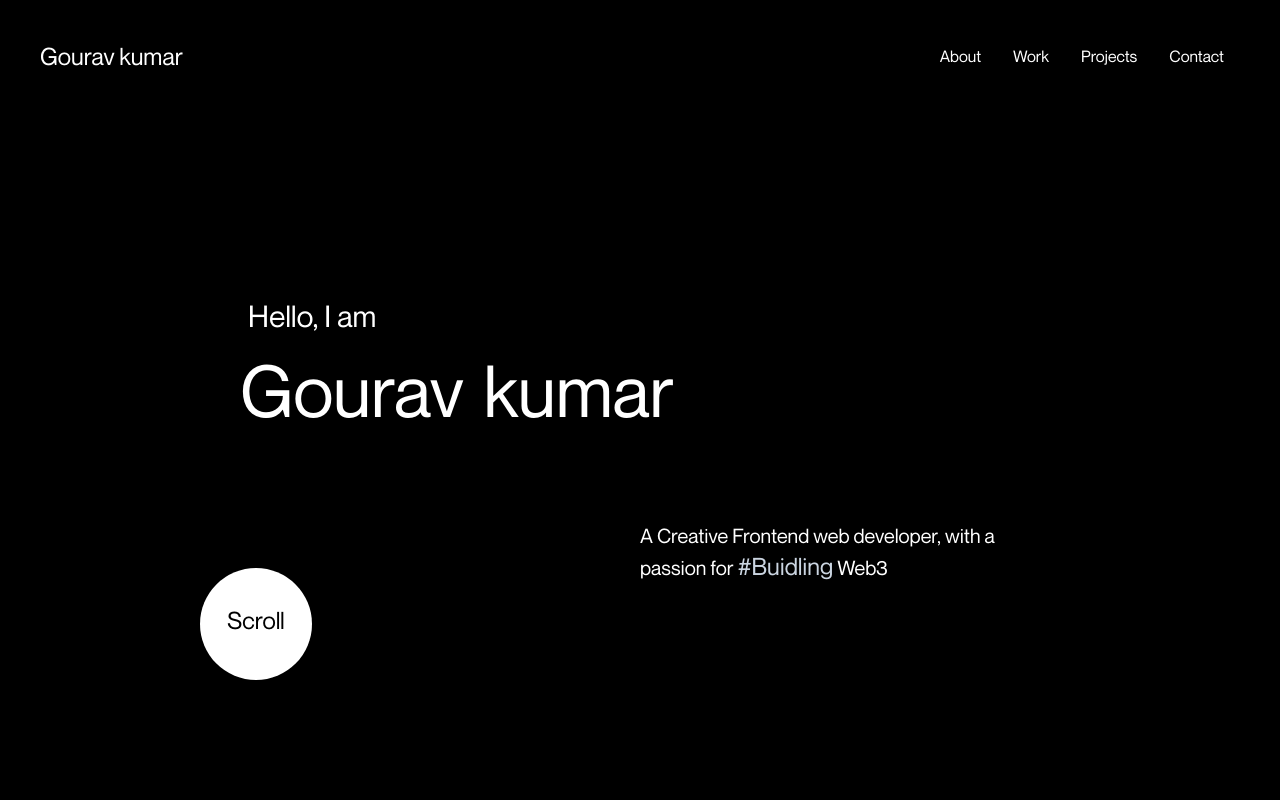
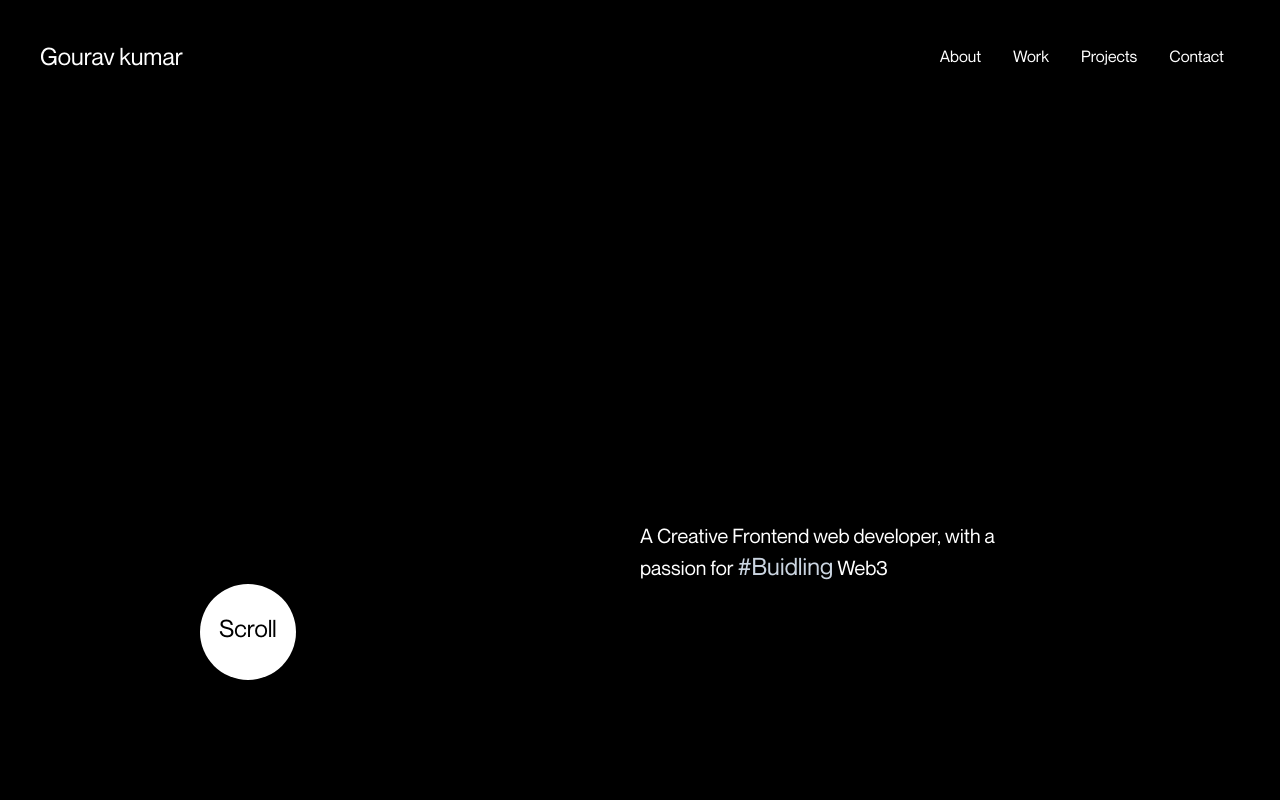
Before and after one commit to gvirus21/Portfolio-website, a Next.js app: page / in a window 1280 px wide. Shown: the top 800 px of the page. Built offline with nearby package versions, Linux system fonts and the light colour scheme.

Commit message:
WIP - Animating texts in herosection

```diff
--- a/app/Herosection.tsx
+++ b/app/Herosection.tsx
@@ -7,7 +7,9 @@ import {
   scrollBallVariant,
   scrollTextVariant,
   heroTextVariant,
+  heroSubTextVariant,
 } from "../components/Herosection/variants";
+import AnimatedText from "../components/utils/AnimatedText";
 
 const Herosection = () => {
   const cursorContext = useContext(CursorContext);
@@ -32,26 +34,50 @@ const Herosection = () => {
     >
       <div className="flex flex-col items-start xs:pt-16 md:pt-0 xs:justify-start md:justify-center mix-blend-difference h-[60vh] min-w-[20rem] lg:w-[50rem] xl:w-[70rem] z-50  relative">
         <div className="ml-2">
-          <h1 className="text-white xs:text-2xl md:text-3xl xl:text-5xl my-5 inline-block">
+          {/* <motion.h1
+            variants={heroSubTextVariant}
+            initial="initial"
+            animate="visible"
+            className="text-white xs:text-2xl md:text-3xl xl:text-5xl my-5 inline-block"
+          >
             Hello, I am
-          </h1>
+          </motion.h1> */}
+          <AnimatedText
+            classText="text-white xs:text-2xl md:text-3xl xl:text-5xl my-5 inline-block"
+            text="Hello, I am"
+          />
         </div>
         <div className="flex xs:flex-col md:flex-row">
+          <AnimatedText
+            classText="text-white text-left xs:text-7xl xl:text-9xl inline-block"
+            text={"Gourav"}
+          />
+          <AnimatedText
+            classText="xs:ml-24 md:ml-5 text-white text-left xs:text-7xl xl:text-9xl inline-block "
+            text={"kumar"}
+          />
+        </div>
+        {/* <div className="flex xs:flex-col md:flex-row">
           <h1 className="text-white text-left xs:text-7xl xl:text-9xl inline-block ">
             Gourav
           </h1>
           <h1 className="xs:ml-24 md:ml-5 text-white text-left xs:text-7xl xl:text-9xl inline-block ">
             kumar
           </h1>
-        </div>
+        </div> */}
         <div className="w-full relative xs:mt-10 lg:mt-24">
-          <p className="text-white xs:text-xl md:text-xl xl:text-2xl md:w-[25rem] xl:w-[30rem] inline-block absolute md:right-8 lg:right-0 xs:text-center md:text-left">
+          <motion.p
+            variants={heroSubTextVariant}
+            initial="initial"
+            animate="visible"
+            className="text-white xs:text-xl md:text-xl xl:text-2xl md:w-[25rem] xl:w-[30rem] inline-block absolute md:right-8 lg:right-0 xs:text-center md:text-left"
+          >
             A Creative Frontend web developer, with a passion for{" "}
             <span className="text-slate-300 md:text-2xl xl:text-3xl">
               #Buidling
             </span>{" "}
             Web3
-          </p>
+          </motion.p>
         </div>
 
         {/* scroll ball  */}
@@ -64,14 +90,14 @@ const Herosection = () => {
           animate="visible"
           onMouseEnter={cursorContext?.textEnter}
           onMouseLeave={cursorContext?.textLeave}
-          className="grid place-items-center w-20 h-20 lg:w-28 lg:h-28 bg-white rounded-full absolute xs:-bottom-20 lg:-bottom-10 xl:-bottom-20 xs:right-0 lg:-left-10 xl:-left-20"
+          className="grid place-items-center w-20 h-20 lg:w-24 lg:h-24 bg-white rounded-full absolute xs:-bottom-20 lg:-bottom-10 xl:-bottom-20 xs:right-0 lg:-left-10 xl:-left-20"
         >
-          <motion.h2
+          <motion.p
             variants={scrollTextVariant}
             className="text-black text-md lg:text-2xl lg:-mt-2"
           >
             Scroll
-          </motion.h2>
+          </motion.p>
         </motion.div>
       </div>
     </div>
--- a/components/Herosection/variants.ts
+++ b/components/Herosection/variants.ts
@@ -25,10 +25,25 @@ export const scrollTextVariant = {
 export const heroTextVariant = {
   initial: {
     opacity: 0,
-      translateY: 50
+    translateY: 50,
   },
   visible: {
     opacity: 1,
-      translateY: 0
+    translateY: 0,
   },
 };
+
+export const heroSubTextVariant = {
+  initial: {
+    opacity: 0,
+    translateY: 50,
+  },
+  visible: {
+    opacity: 1,
+    translateY: 0,
+    transition: {
+      duration: 0.5,
+      delay: 0.4,
+    },
+  },
+};
--- /dev/null
+++ b/components/utils/AnimatedText.tsx
@@ -0,0 +1,63 @@
+import React from "react";
+import { motion } from "framer-motion";
+
+interface AnimatedTextProp {
+  text: string;
+  classText: string;
+}
+
+const containerVariant = {
+  initial: { opacity: 0 },
+  transition: {
+    opacity: 1,
+    delayChildren: 0.4,
+    staggerChildren: 0.1,
+  },
+};
+
+const spanVariant = {
+  initial: {
+    opacity: 0,
+    y: 20,
+    transition: {
+      type: "spring",
+      damping: 12,
+      stiffness: 100,
+    },
+  },
+  visible: {
+    opacity: 1,
+    y: 0,
+    transition: {
+      type: "spring",
+      damping: 12,
+      stiffness: 100,
+    },
+  },
+};
+
+const AnimatedText = (animatedTextProp: AnimatedTextProp) => {
+  const { text, classText } = animatedTextProp;
+
+  return (
+    <motion.h1
+      variants={containerVariant}
+      initial="initial"
+      animate="visible"
+      className={classText}
+    >
+      {[...text].map((letter, index) => (
+        <motion.span
+          variants={spanVariant}
+          initial="initial"
+          animate="visible"
+          key={index}
+        >
+          {letter}
+        </motion.span>
+      ))}
+    </motion.h1>
+  );
+};
+
+export default AnimatedText;
```
Lines whose indentation alone changed are shown as unchanged.
